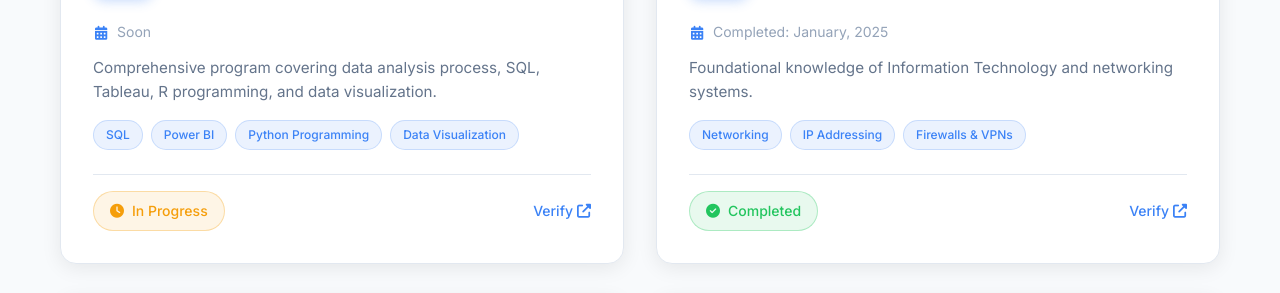
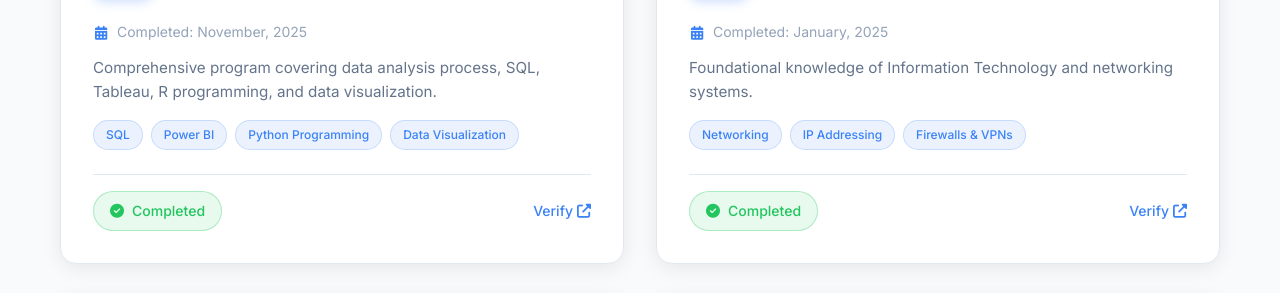
Before and after one commit to Jaytech9/Portfolio-, a plain HTML site: page index.html in a window 1280 px wide. Shown: the part 3681-3974 px from the top of the page. Drawn offline with Linux system fonts and the light colour scheme.

Commit message:
Update index.html

```diff
--- a/index.html
+++ b/index.html
@@ -296,7 +296,7 @@
                     <div class="cert-details">
                         <div class="cert-date">
                             <i class="fas fa-calendar-alt"></i>
-                            <span>Soon</span>
+                            <span>Completed: November, 2025</span>
                         </div>
                         <p class="cert-description">
                             Comprehensive program covering data analysis process, SQL, Tableau, R programming, and data visualization.
@@ -309,11 +309,11 @@
                         </div>
                     </div>
                     <div class="cert-status">
-                        <div class="status-badge status-in-progress">
-                            <i class="fas fa-clock"></i>
-                            <span>In Progress</span>
+                        <div class="status-badge status-completed">
+                            <i class="fas fa-check-circle"></i>
+                            <span>Completed</span>
                         </div>
-                        <a href="#" class="cert-verify">
+                        <a href="assets/Gen cet DA6.png" class="cert-verify" target="_blank">
                             <span>Verify</span>
                             <i class="fas fa-external-link-alt"></i>
                         </a>
```
